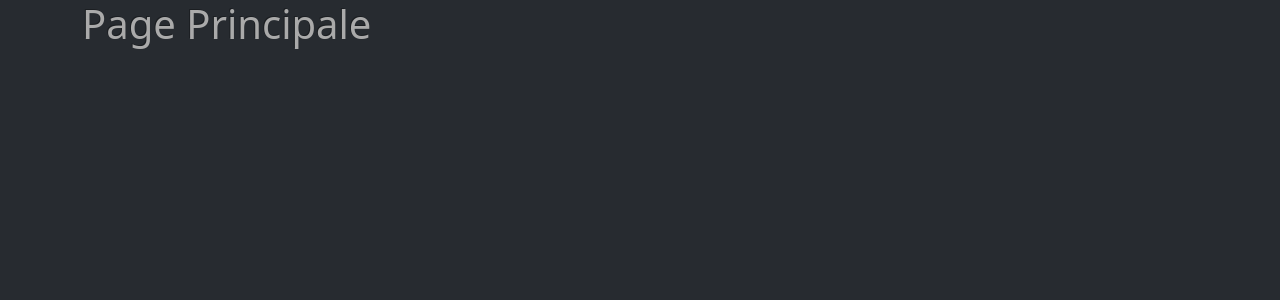
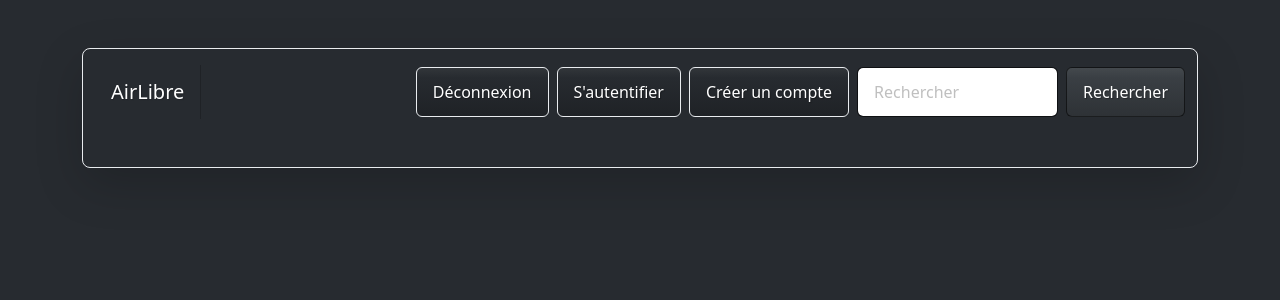
Before and after one commit to darkous777/AirLibre, a Django app: page / in a window 1280 px wide. Shown: the top 300 px of the page. Run offline with Django 5.2, Linux system fonts and the light colour scheme; style sheets or scripts are compiled from the project's sources.

```diff
--- a/activities/models.py
+++ b/activities/models.py
@@ -19,7 +19,7 @@ class User(AbstractUser):
         ordering = ['username']
 
     def __str__(self):
-        return f"{self.avatar} - {self.bio}"
+        return f"{self.username}"
 
 class Category(models.Model):
     """Modèle représentant une catégorie d'activités."""
--- a/activities/templates/activities/base.html
+++ b/activities/templates/activities/base.html
@@ -1,15 +1,80 @@
 {% load static %}
 <!DOCTYPE html>
 <html lang="fr">
-<head>
-  <meta charset="UTF-8">
-  <meta http-equiv="X-UA-Compatible" content="IE=edge">
-  <meta name="viewport" content="width=device-width, initial-scale=1.0">
-  <link rel="icon" href="/static/favicon.ico">
-  <link rel="stylesheet" href="{% static 'activities/css/styles.css' %}">
-  <title>Accueil</title>
-</head>
-<body>
-  <h1>Page Principale</h1>
-</body>
+  <head>
+    <meta charset="utf-8" />
+    <meta
+      name="viewport"
+      content="width=device-width, initial-scale=1, shrink-to-fit=no"
+    />
+    <meta name="description" content="" />
+    <meta name="author" content="" />
+    <link rel="icon" href="/static/favicon.ico" />
+    <link rel="stylesheet" href="{% static 'activities/css/styles.css' %}" />
+    <!-- <link href="https://cdn.jsdelivr.net/npm/bootstrap@5.3.8/dist/css/bootstrap.min.css" rel="stylesheet" integrity="sha384-sRIl4kxILFvY47J16cr9ZwB07vP4J8+LH7qKQnuqkuIAvNWLzeN8tE5YBujZqJLB" crossorigin="anonymous"> -->
+    <script defer src="{% static 'activities/js/main.js' %}"></script>
+    <title>Accueil</title>
+  </head>
+  <body>
+    <header>
+      <nav
+        class="navbar navbar-expand-lg navbar-dark bg-dark border border-light rounded-3 shadow-lg pt-3"
+      >
+        <div class="container-fluid d-flex align-items-center">
+          <a class="navbar-brand d-flex align-items-center" href="/">
+            <span>AirLibre</span>
+          </a>
+
+
+          <div class="collapse navbar-collapse justify-content-end" id="navbarTogglerD">
+            <div>
+              <a
+                href=""
+                class="btn btn-dark me-2 border border-light"
+                role="button"
+                >Déconnexion</a
+              >
+            </div>
+            <div>
+              <a
+                href=""
+                class="btn btn-dark me-2 border border-light"
+                role="button"
+                >S'autentifier</a
+              >
+            </div>
+            <div>
+              <a
+                href=""
+                class="btn btn-dark me-2 border border-light"
+                role="button"
+                >Créer un compte</a
+              >
+            </div>
+            <form class="d-flex position-relative" role="search" action="">
+              <input
+                class="form-control me-2"
+                type="search"
+                name="query"
+                placeholder="Rechercher"
+                id="txt-suggestions"
+                placeholder="Rechercher"
+                autocomplete="off"
+                aria-label="Rechercher"
+              />
+              <button class="btn btn-outline-light" type="submit">
+                Rechercher
+              </button>
+              <div
+                id="div-suggestions"
+                class="suggestions masquer position-absolute"
+              ></div>
+            </form>
+          </div>
+        </div>
+      </nav>
+    </header>
+    <main></main>
+    <footer></footer>
+  </body>
 </html>
```
Also changed, not shown: activities/forms.py (added), activities/static/activities/Images/logo.png (added), activities/static/activities/css/bootstrap.css (renamed from activities/static/css/bootstrap.css), activities/static/activities/css/styles.sass (renamed from activities/static/css/styles.sass), activities/static/activities/js/main.js (added).
